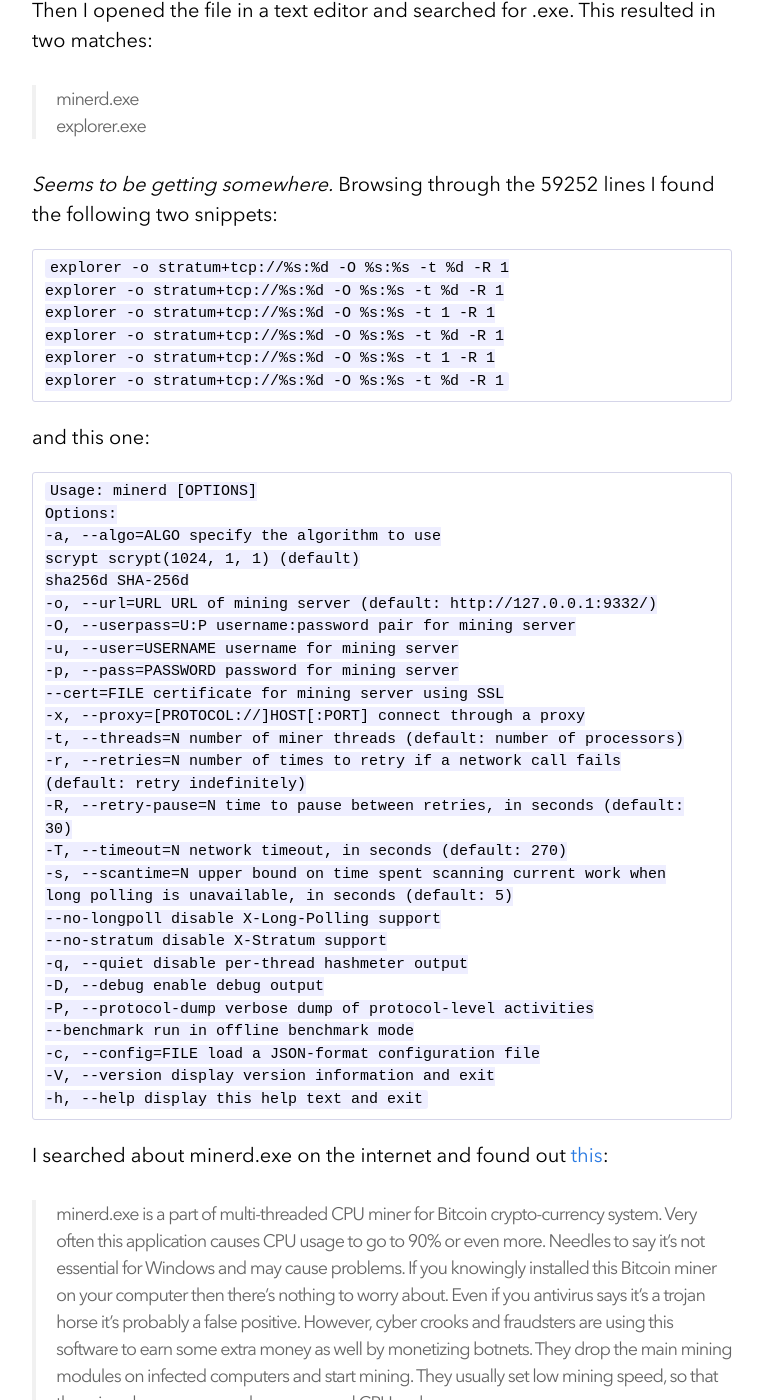
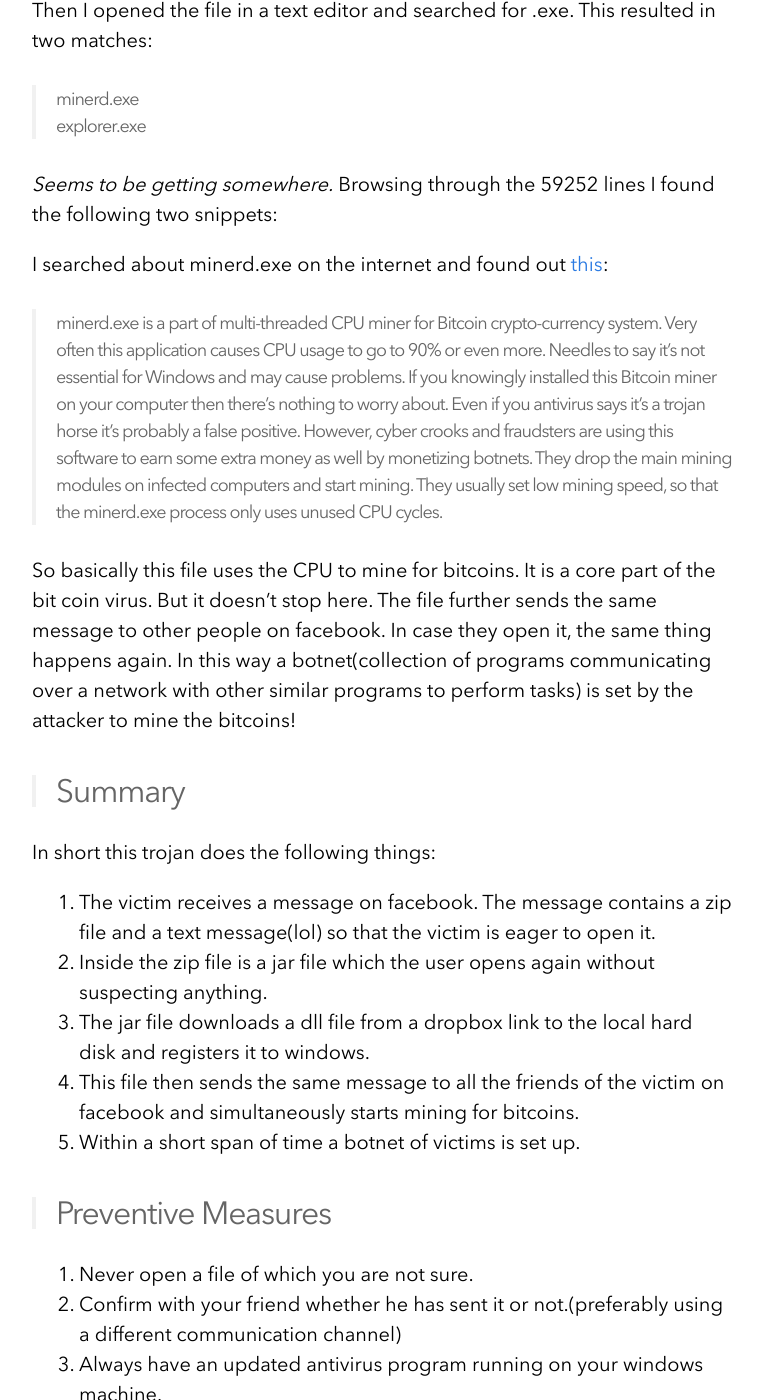
Before and after one commit to DhavalKapil/dhavalkapil.github.io, a Jekyll site: the page built from _posts/2014-06-12-Facebook-spam-spreads-Trojan.md, in a window 1280 px wide and 1400 px high, scrolled down 3086 px. Shown: the whole window, without its empty margins (258-1021 px from the left). Built offline with Jekyll 4.4.1, drawn with Linux system fonts in a browser that asks for light colours; comment, search, counter and statistics services are not loaded.

Commit message:
Debugging post 1

```diff
--- a/_posts/2014-06-12-Facebook-spam-spreads-Trojan.md
+++ b/_posts/2014-06-12-Facebook-spam-spreads-Trojan.md
@@ -72,42 +72,6 @@
 
 _Seems to be getting somewhere._ Browsing through the 59252 lines I found the following two snippets:
 
-    explorer -o stratum+tcp://%s:%d -O %s:%s -t %d -R 1
-    explorer -o stratum+tcp://%s:%d -O %s:%s -t %d -R 1
-    explorer -o stratum+tcp://%s:%d -O %s:%s -t 1 -R 1
-    explorer -o stratum+tcp://%s:%d -O %s:%s -t %d -R 1
-    explorer -o stratum+tcp://%s:%d -O %s:%s -t 1 -R 1
-    explorer -o stratum+tcp://%s:%d -O %s:%s -t %d -R 1
-
-and this one:
-
-    Usage: minerd [OPTIONS]
-    Options:
-      -a, --algo=ALGO       specify the algorithm to use
-                              scrypt    scrypt(1024, 1, 1) (default)
-                              sha256d   SHA-256d
-      -o, --url=URL         URL of mining server (default: http://127.0.0.1:9332/)
-      -O, --userpass=U:P    username:password pair for mining server
-      -u, --user=USERNAME   username for mining server
-      -p, --pass=PASSWORD   password for mining server
-          --cert=FILE       certificate for mining server using SSL
-      -x, --proxy=[PROTOCOL://]HOST[:PORT]  connect through a proxy
-      -t, --threads=N       number of miner threads (default: number of processors)
-      -r, --retries=N       number of times to retry if a network call fails
-                              (default: retry indefinitely)
-      -R, --retry-pause=N   time to pause between retries, in seconds (default: 30)
-      -T, --timeout=N       network timeout, in seconds (default: 270)
-      -s, --scantime=N      upper bound on time spent scanning current work when
-                              long polling is unavailable, in seconds (default: 5)
-          --no-longpoll     disable X-Long-Polling support
-          --no-stratum      disable X-Stratum support
-      -q, --quiet           disable per-thread hashmeter output
-      -D, --debug           enable debug output
-      -P, --protocol-dump   verbose dump of protocol-level activities
-          --benchmark       run in offline benchmark mode
-      -c, --config=FILE     load a JSON-format configuration file
-      -V, --version         display version information and exit
-      -h, --help            display this help text and exit
 
 I searched about minerd.exe on the internet and found out [this](http://deletemalware.blogspot.in/2013/06/what-is-minerdexe-and-how-to-remove-it.html):
 
```
